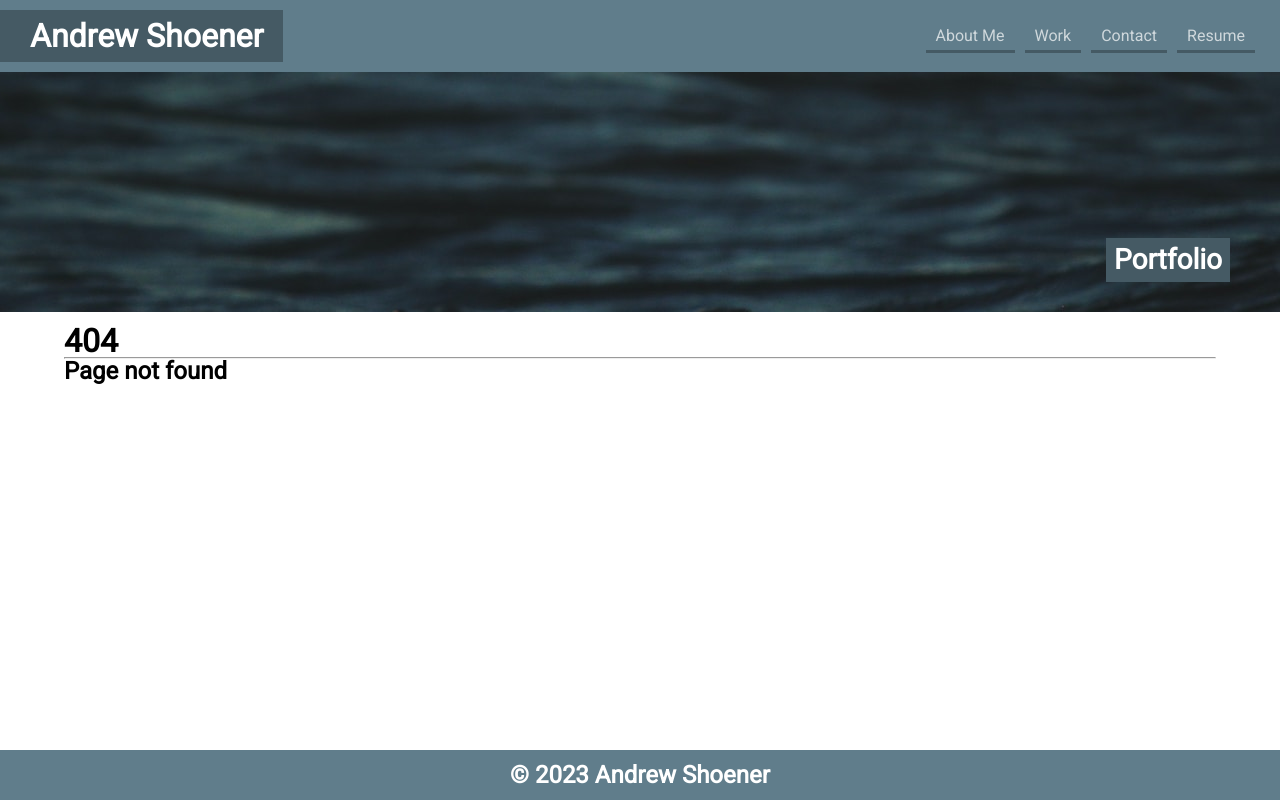
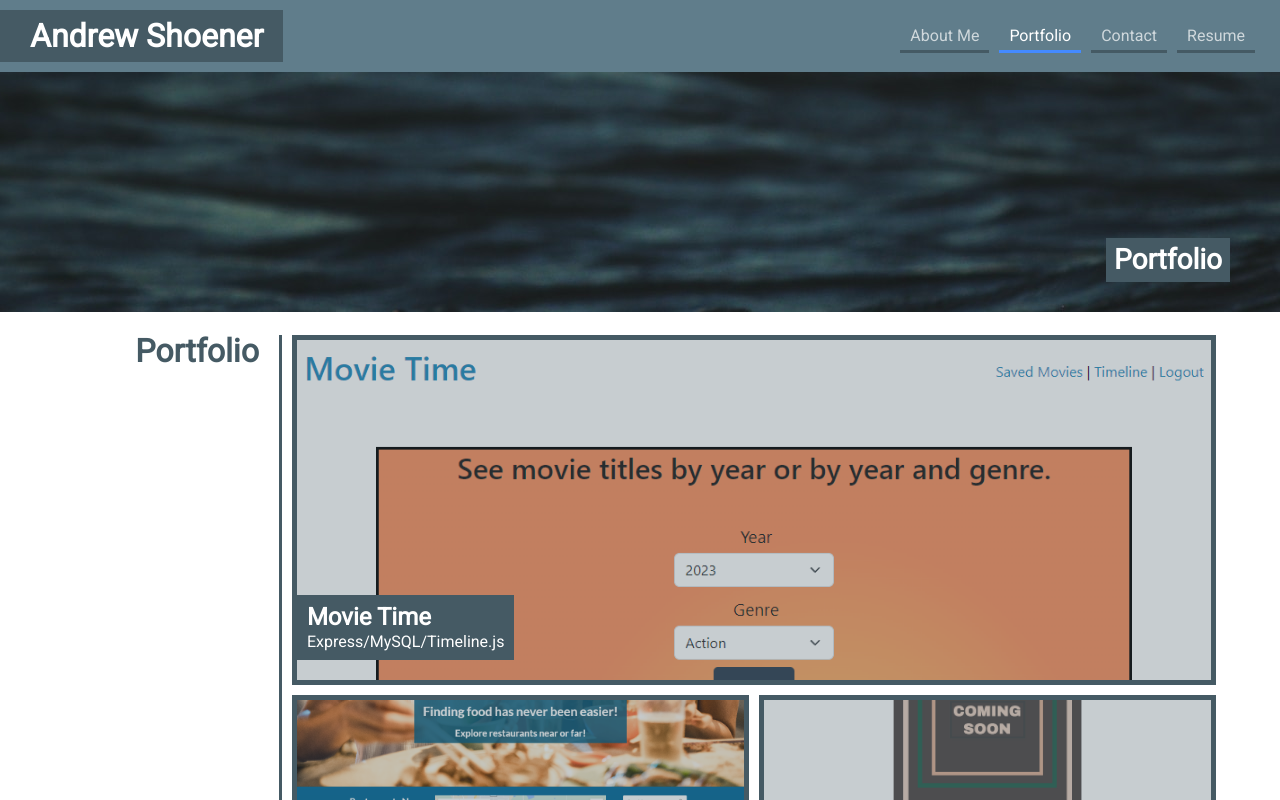
Before and after one commit to ashoener/react-portfolio, a React (Vite) app: page /portfolio in a window 1280 px wide. Before the commit this address had no page. Shown: the top 800 px of the page. Built offline with nearby package versions, Linux system fonts and the light colour scheme.

Commit message:
Renamed Work to Portfolio

```diff
--- a/src/components/navbar/LinksContainer.jsx
+++ b/src/components/navbar/LinksContainer.jsx
@@ -8,7 +8,7 @@
           <NavLink to="/">About Me</NavLink>
         </li>
         <li>
-          <NavLink to="/work">Work</NavLink>
+          <NavLink to="/portfolio">Portfolio</NavLink>
         </li>
         <li>
           <NavLink to="/contact">Contact</NavLink>
--- a/src/main.jsx
+++ b/src/main.jsx
@@ -7,7 +7,7 @@
 
 import ErrorPage from "./pages/error";
 import About from "./pages/about.jsx";
-import Work from "./pages/work.jsx";
+import Portfolio from "./pages/portfolio.jsx";
 
 const router = createBrowserRouter([
   {
@@ -20,8 +20,8 @@
         element: <About />,
       },
       {
-        path: "/work",
-        element: <Work />,
+        path: "/portfolio",
+        element: <Portfolio />,
       },
     ],
   },
--- a/src/pages/work.jsx
+++ b/src/pages/portfolio.jsx
@@ -52,7 +52,7 @@
     <div className="portfolio-items">
       <section id="work" className="portfolio-item">
         <header className="portfolio-item-header">
-          <h1>Work</h1>
+          <h1>Portfolio</h1>
         </header>
         <article className="portfolio-item-content">
           <div className="portfolio-work-cards">
```
